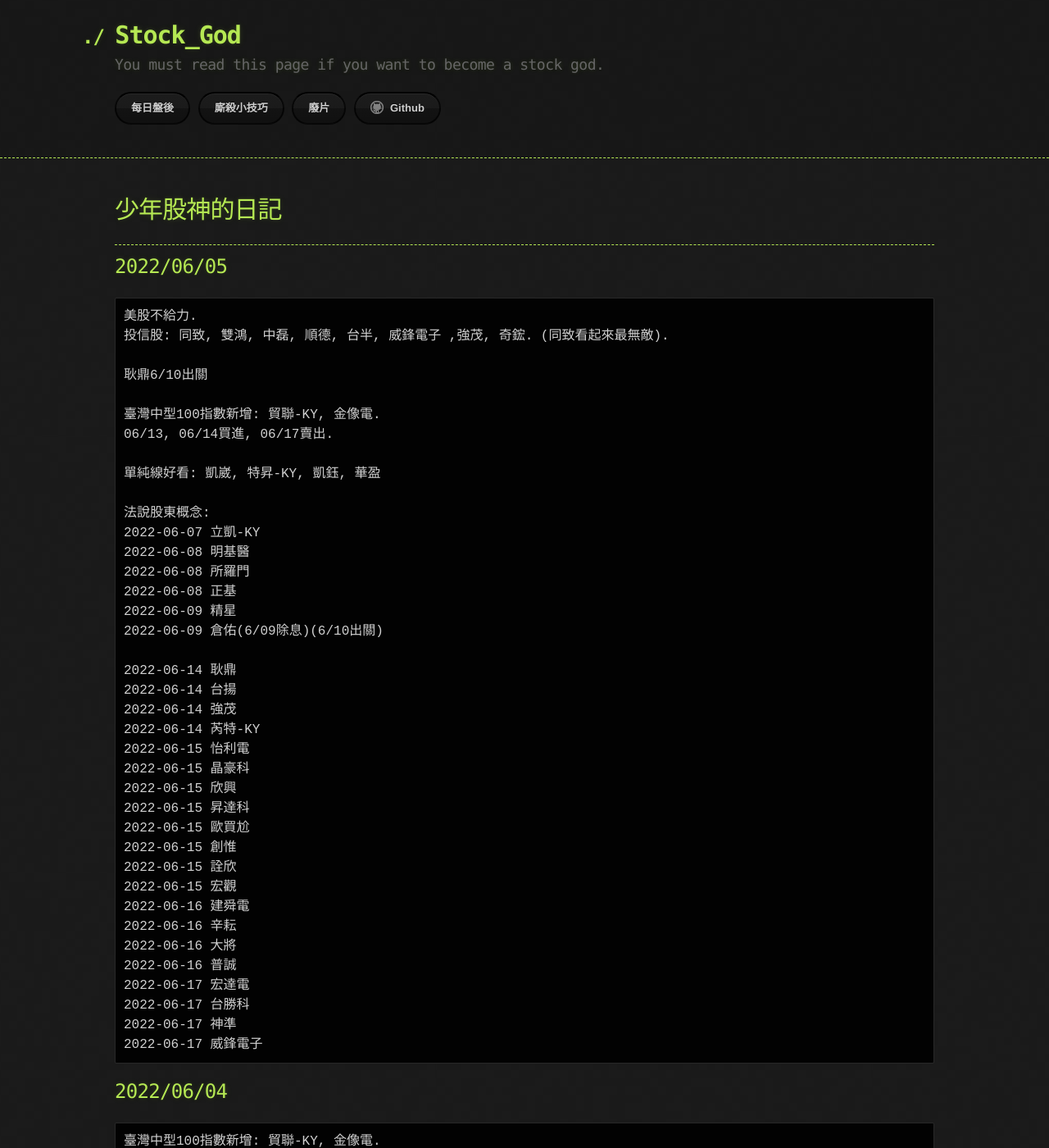
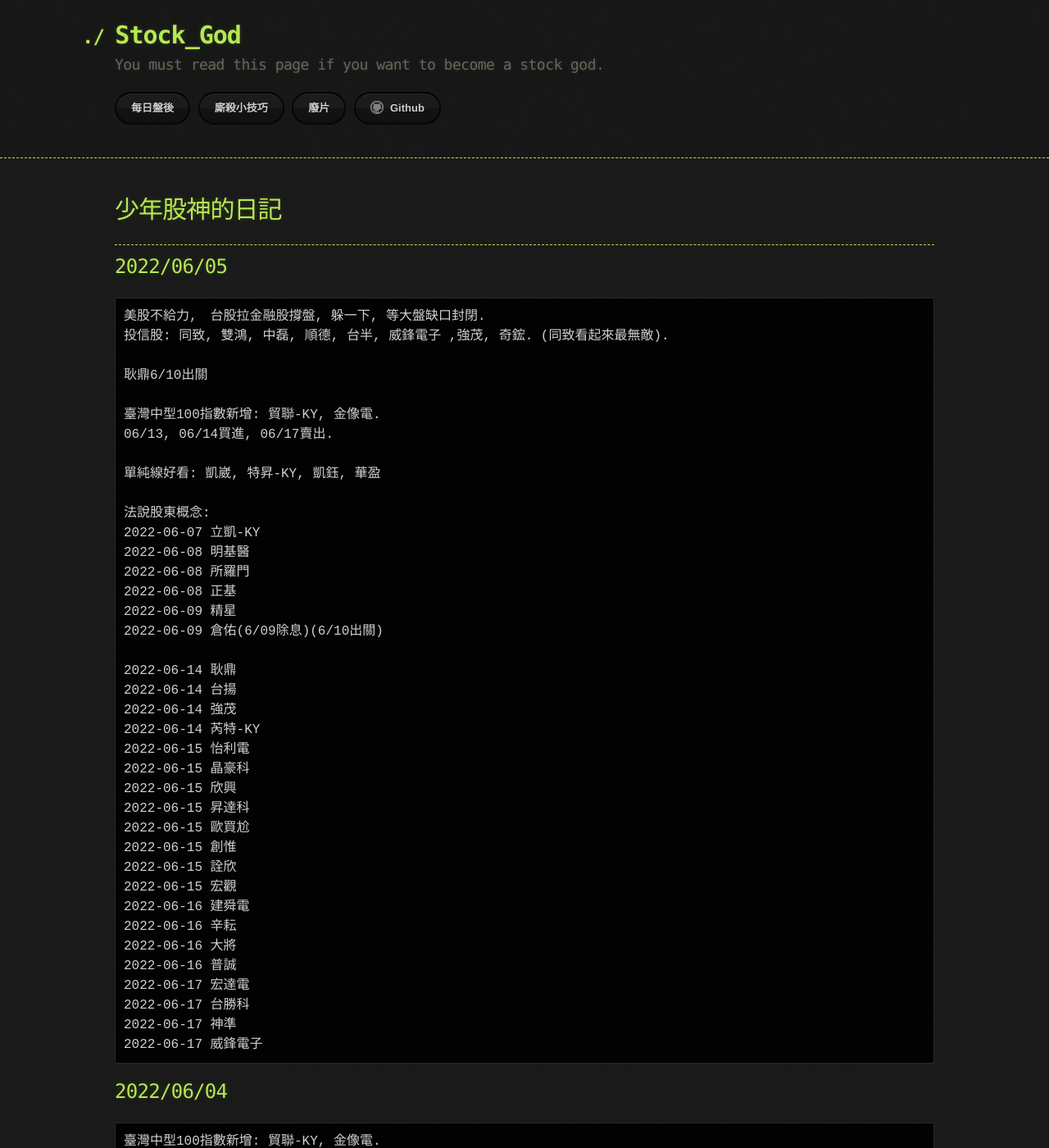
Before and after one commit to lepg5487/Stock_God, a Jekyll site: the page built from index.md, in a window 1280 px wide and 1400 px high. Shown: the whole window at 82% size. Built offline with Jekyll 4.4.1, drawn with Linux system fonts in a browser that asks for light colours; our own code applies the rules of GitHub Pages for plain Markdown files.

Commit message:
Update index.md

````diff
--- a/index.md
+++ b/index.md
@@ -8,7 +8,7 @@ layout: testlayouts
 
 ## 2022/06/05
 ```
-美股不給力.
+美股不給力,　台股拉金融股撐盤, 躲一下, 等大盤缺口封閉.
 投信股: 同致, 雙鴻, 中磊, 順德, 台半, 威鋒電子 ,強茂, 奇鋐. (同致看起來最無敵).
 
 耿鼎6/10出關
````
